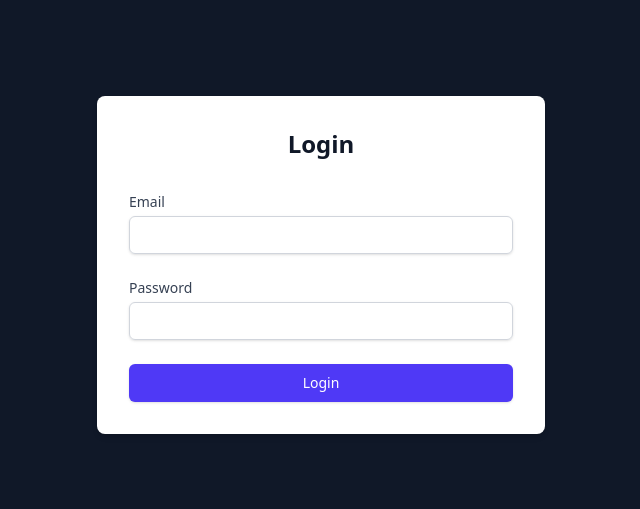
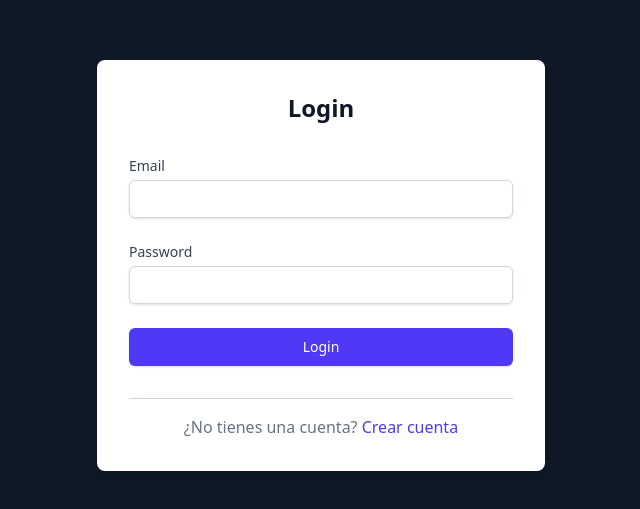
Before and after one commit to xamartin7/audit_recordings, a React (Vite) app in the folder apps/frontend/: page / in a window 1280 px wide. Shown: the part 135-644 px from the top of the page, without its empty margins (319-959 px from the left). Built offline with nearby package versions, Linux system fonts and the light colour scheme.

Commit message:
Link to signup screen

```diff
--- a/apps/frontend/src/screens/auth/LoginScreen.tsx
+++ b/apps/frontend/src/screens/auth/LoginScreen.tsx
@@ -9,6 +9,9 @@ export function LoginScreen() {
             <h1 className="text-2xl font-bold text-center text-gray-900">Login</h1>
             {error && <Alert severity="error">{error}</Alert>}
             <LoginForm setError={setError}/>
+            {/* TODO SSO google */}
+            <hr className='my-4 border-gray-300'/>
+            <p className='text-center text-gray-500'>¿No tienes una cuenta? <a href='#' className='text-indigo-600'>Crear cuenta</a></p>
         </AuthLayout>
     );
 }
--- /dev/null
+++ b/apps/frontend/src/screens/auth/SignupScreen.tsx
@@ -0,0 +1,9 @@
+import { AuthLayout } from "../../layouts/AuthLayout";
+
+export function SignupScreen() {
+    return (
+        <AuthLayout>
+            <h1>Signup</h1>
+        </AuthLayout>
+    );
+}
```
